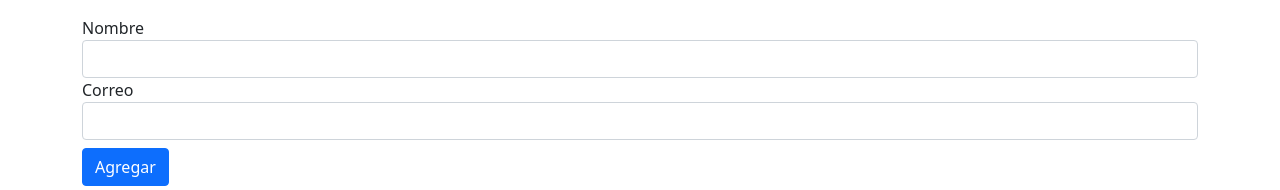
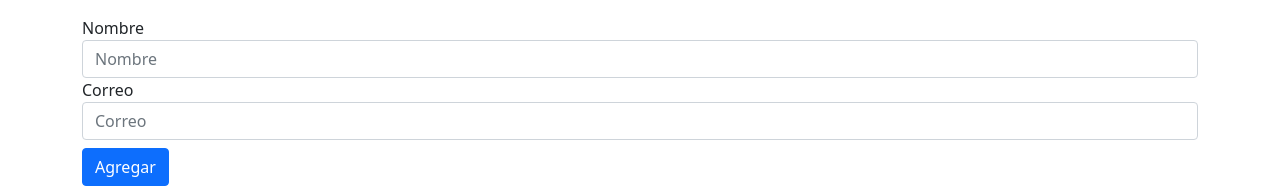
Before and after one commit to CrissRayes/desBaseColaboradores, a React (Create React App) app: page / in a window 1280 px wide. Shown: the top 190 px of the page. Built offline with nearby package versions, Linux system fonts and the light colour scheme.

Commit message:
agrega placeholders

```diff
--- a/src/App.js
+++ b/src/App.js
@@ -28,6 +28,7 @@ function App () {
           <label>Nombre</label>
           <input
             type='text'
+            placeholder='Nombre'
             className='form-control'
             onChange={ ( e ) => setNombre( e.target.value ) }
             value={ nombre }
@@ -37,6 +38,7 @@ function App () {
           <label>Correo</label>
           <input
             type='email'
+            placeholder='Correo'
             className='form-control'
             onChange={ ( e ) => setCorreo( e.target.value ) }
             value={ correo }
```
